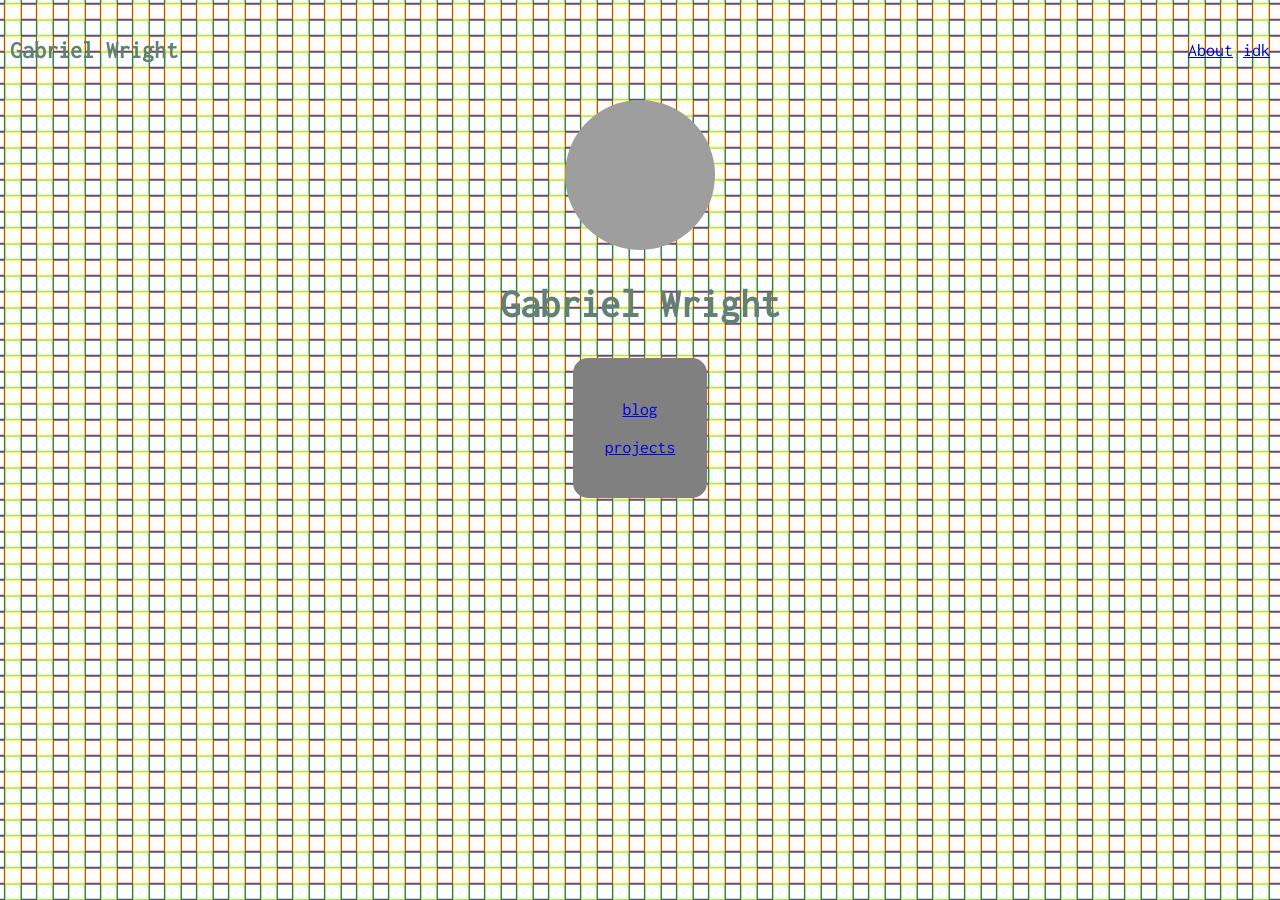
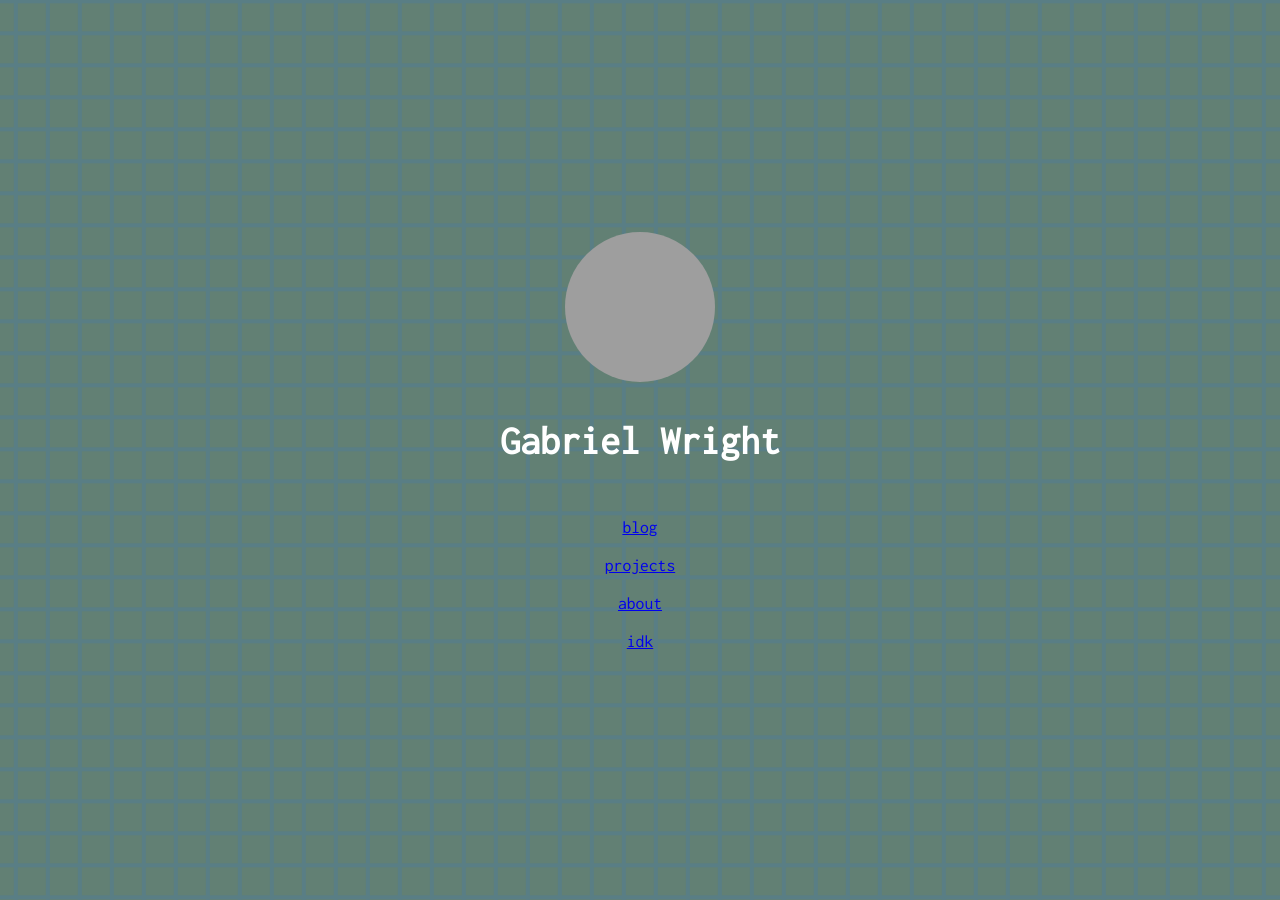
Before and after one commit to Gabriel-Wright/Personal-website, a Jekyll site: the page built from index.html, in a window 1280 px wide. Built offline with Jekyll 4.4.1, drawn with Linux system fonts in a browser that asks for light colours; grey boxes are pictures that could not be loaded.

Commit message:
moving background no header on site main page

```diff
--- a/_includes/header.html
+++ b/_includes/header.html
@@ -7,7 +7,9 @@
         </div>
         <nav class="header-links">
             <ul>
-                <li><span><a href="/About">About</a></span></li>
+                <li><span><a href="/blog">blog</a></span></li>
+                <li><span><a href="/projects">projects</a></span></li>
+                <li><span><a href="/about">about</a></span></li>
                 <li><span><a href="/idk">idk</a></span></li>
             </ul>
         </nav>
--- a/assets/style.css
+++ b/assets/style.css
@@ -102,7 +102,12 @@ html, body {
 
 /* New mainPage styling */
 #main-body {
-    background: url(images/gridB.png) repeat;
+    min-height: 100vh;
+    display: flex;
+    align-items: center;
+    justify-content: center;
+    flex-direction: column;
+    background: url(images/gridA.png) repeat;
     animation:scrollBackground 120s linear infinite;
 }
 
@@ -118,15 +123,20 @@ html, body {
 }
 
 #main-center-stack {
-    /* min-height: calc(100vh - 140px); Adjust for header height */
     display: flex;
     flex-direction: column;
     align-items: center;
     justify-content: center;
 }
 
+#name-container {
+    border-radius: 50%;
+    display:inline-block;
+    padding:5px;
+}
+
 #name-main-page {
-    color:#628073;
+    color:white;
     transition:color 0.3s ease;
     transition: animation 0.3 ease;
     font-family: Inconsolata, sans-serif;
@@ -172,8 +182,7 @@ html, body {
 
 #link-box {
     position: static;
-    background-color: grey;
-    padding: 2rem;
+    padding: 0.5rem;
     border-radius: 15px;
     text-align: center;
     display: flex;
@@ -192,8 +201,8 @@ html, body {
 /* Standard Blog styling */
 
 
-body {
-    background-color: white;
+.standard-blog-body {
+    background-color: #628073;
 }
 
 .standard-blog-content {
@@ -260,15 +269,15 @@ body {
     height: 100px;
     position: sticky;
     top: 0;
-    /* background-color:white; */
+    background-color:#628073;
     margin:0;
     padding:0;
-    border-bottom: 2px white;
+    border-bottom: 4px #628073;
     transition: border-bottom 0.3s ease;
 }
 
 .header.scrolled {
-    border-bottom: 2px solid #f3f2f4;
+    border-bottom: 2px solid #346350;
     transition: border-bottom 0.3s ease;
 }
 
@@ -292,7 +301,7 @@ body {
 .header-inner .header-title h1 {
     font-family: Inconsolata, sans-serif;
     font-size:24px;
-    color:#628073
+    color:white
 }
 
 .header-inner .header-title h1 a {
--- a/index.html
+++ b/index.html
@@ -13,15 +13,18 @@
 </head>
 
 <body id="main-body">
-    {% include header.html %}
     <div id="main-center-stack">
         <div id="circle">
             <img id="rotatingImage" src="/assets/images/memoriesOfMurder.jpg" alt="Image of Cat">
         </div>
-        <h2 id="name-main-page">Gabriel Wright</h2>
+        <div id="name-container">
+            <h2 id="name-main-page">Gabriel Wright</h2>
+        </div>
         <div id="link-box">
             <a href="/blog">blog</a>
             <a href="/projects">projects</a>
+            <a href="/about">about</a>
+            <a href="/idk">idk</a>
         </div>
     </div>
 </body>
```
Also changed, not shown: assets/images/gridA.png (added).
